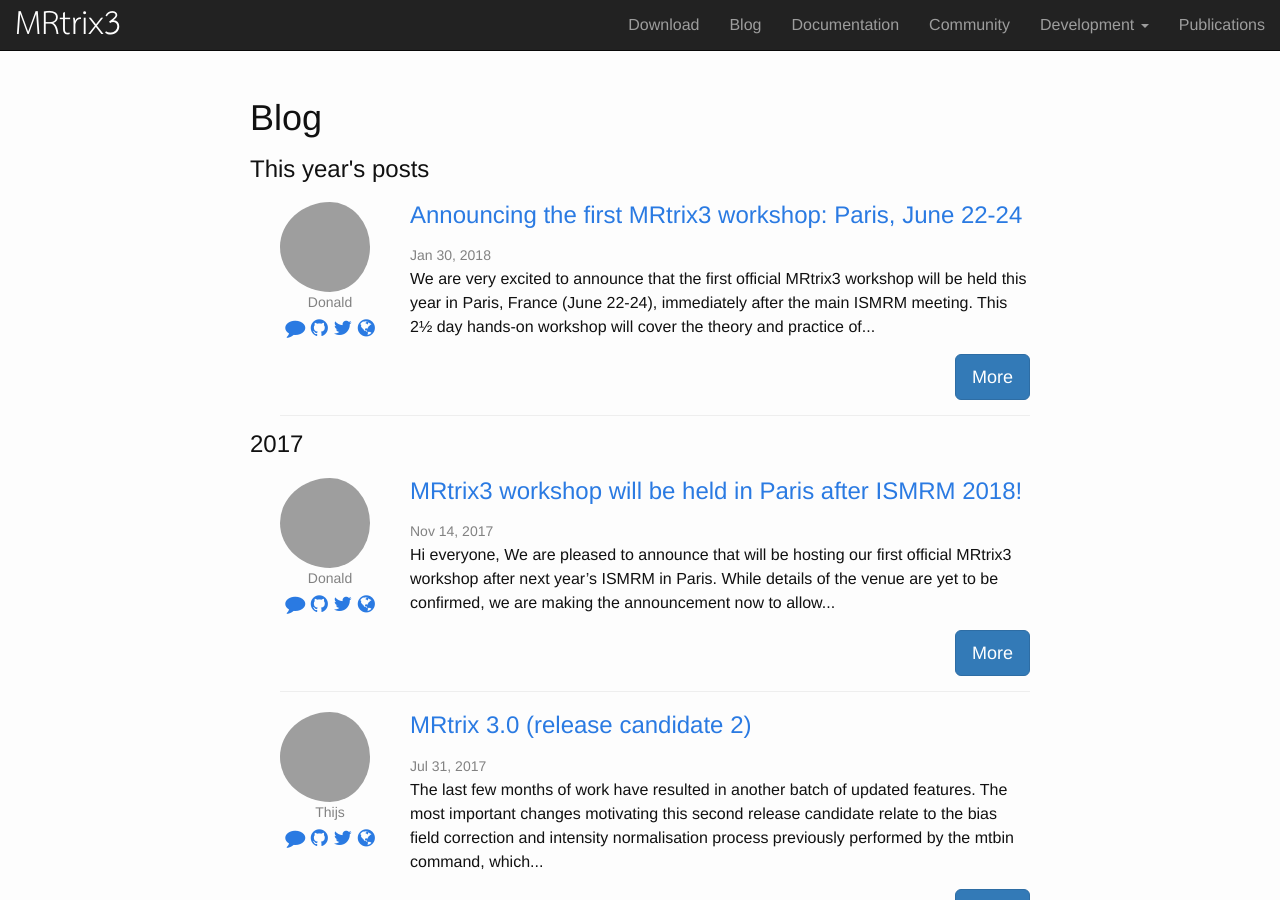
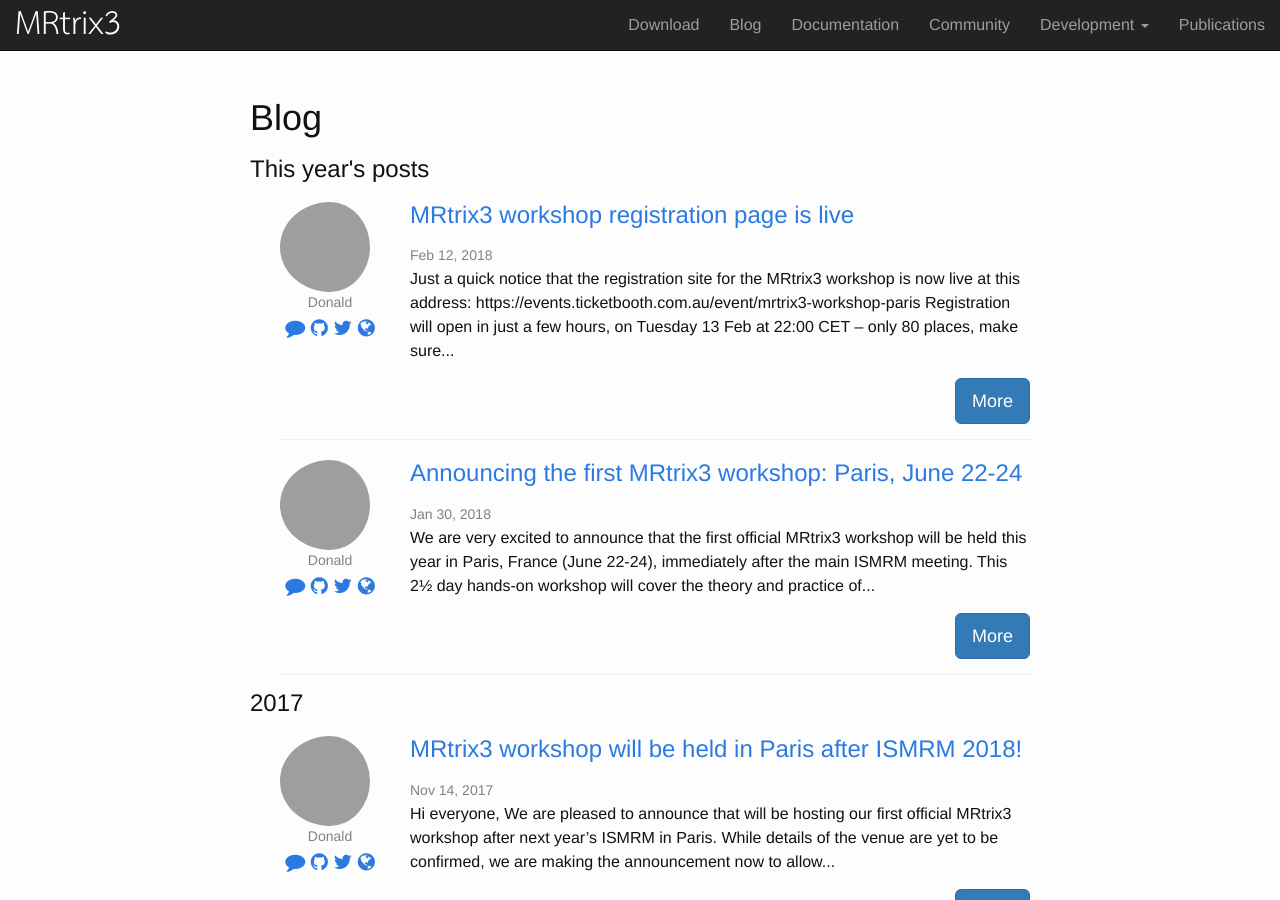
Before and after one commit to MRtrix3/MRtrix3.github.io, a Jekyll site: the page built from blog.html, in a window 1280 px wide and 900 px high. Built offline with Jekyll 4.4.1, drawn with Linux system fonts in a browser that asks for light colours; nearby versions of some CDN libraries; grey boxes are pictures that could not be loaded.

Commit message:
Automatic update of blog from community forum announcements

```diff
--- a/_posts/2018/01/2018-01-30-announcing-the-first-mrtrix3-workshop-paris-june-22-24.md
+++ b/_posts/2018/01/2018-01-30-announcing-the-first-mrtrix3-workshop-paris-june-22-24.md
@@ -51,13 +51,13 @@ This course is aimed at both new and existing users of _MRtrix3_, covering basic
 #### Registration
 
 The registration fee (in AU$) is:
-- AU$ 750 for MSc/MD/PhD students _(approx. €490 / US$ 600)_
+- AU$ 750 for MSc/MD/PhD students _(approx. €490 / US$ 600)_. Students must send a letter confirming student status signed by their supervisor to workshop@mrtrix.org within a week of registration.
 - AU$ 900 for other academic attendees _(approx. €590 / US$ 730)_
 - AU$ 1,500 for commercial attendees _(approx.  €980 / US$ 1210)_
 
 Registration includes all sessions, coffee/tea breaks and lunch for each day. Accommodation is _not_ included. All course materials, including lecture slides, tutorial instructions, and example data sets will be made available after the course.
 
-The registration page will be open from **Tuesday 13 February** at **10pm (CET)**, and will close once the maximum of 80 participants has been reached. A further announcement will be made nearer the time with further details.
+[The registration page can be found here](https://events.ticketbooth.com.au/event/mrtrix3-workshop-paris/). It will be open from **Tuesday 13 February** at **10pm (CET)**, and will close once the maximum of 80 participants has been reached. A further announcement will be made nearer the time with further details.
 
 ---
 
--- /dev/null
+++ b/_posts/2018/02/2018-02-12-mrtrix3-workshop-registration-page-is-live.md
@@ -0,0 +1,12 @@
+---
+layout: post
+title: 'MRtrix3 workshop registration page is live'
+author: 'jdtournier'
+date: 2018-02-12 23:52:41
+categories:
+discourse_id: 1473
+---
+Just a quick notice that the registration site for the MRtrix3 workshop is now live at this address:
+https://events.ticketbooth.com.au/event/mrtrix3-workshop-paris
+
+Registration will open in just a few hours, on Tuesday 13 Feb at 22:00 CET -- only 80 places, make sure to book early!
```
